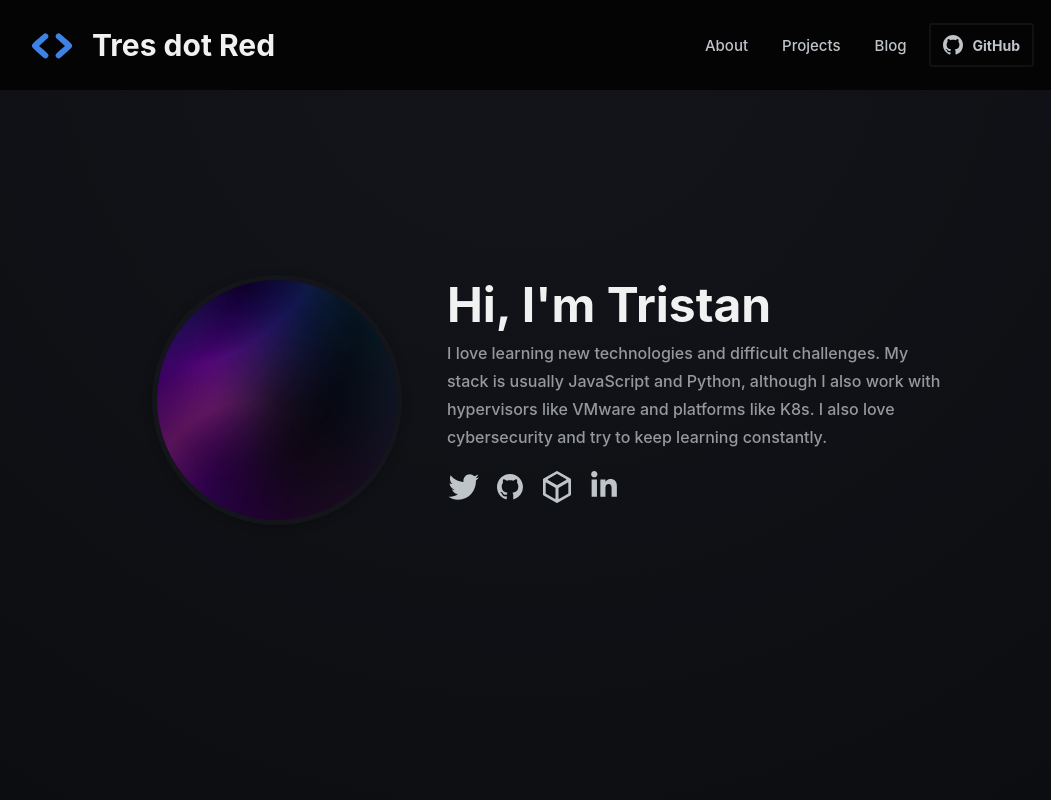
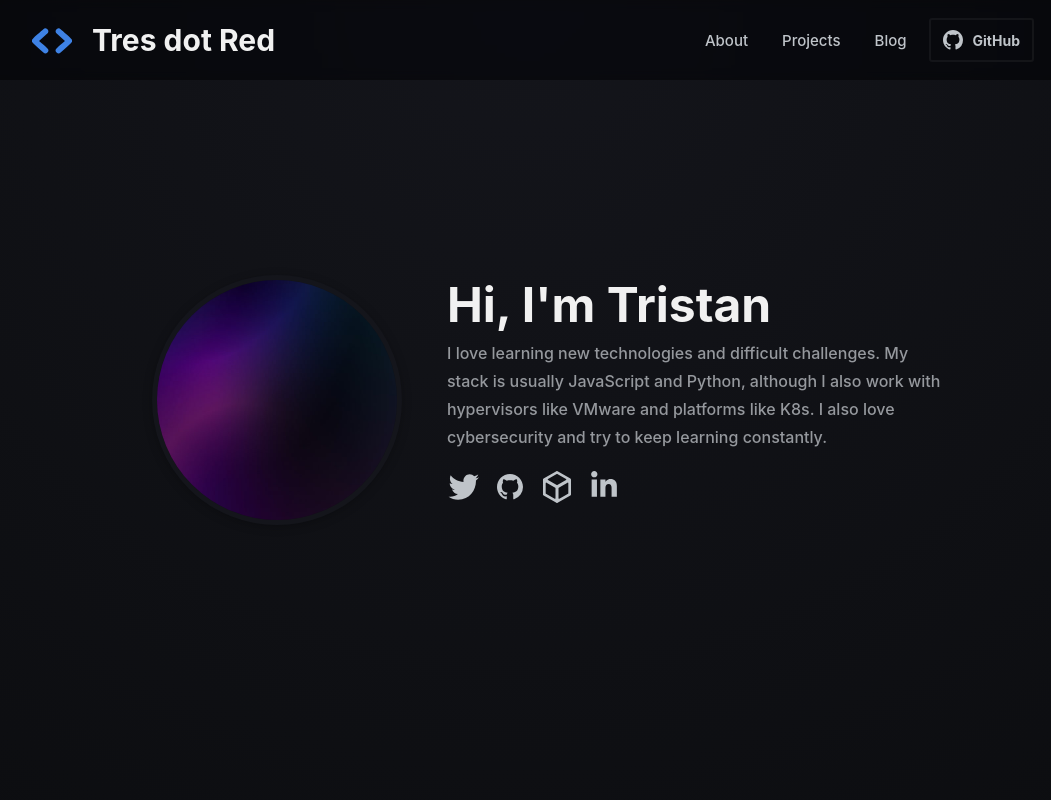
Before and after one commit to fordus/tres.red-old, a React (Create React App) app: page / in a window 1280 px wide. Shown: the top 800 px of the page, without its empty margins (113-1164 px from the left). Built offline with nearby package versions, Linux system fonts and the light colour scheme; no server answers.

Commit message:
nav style update

```diff
--- a/src/App.css
+++ b/src/App.css
@@ -65,8 +65,9 @@ p {
 
 #navbar {
   flex: 0 0 auto;
-  height: 90px;
-  background: var(--bg1);
+  height: 80px;
+  backdrop-filter: saturate(180%) blur(5px);
+  background-color: rgba(0,0,0,.5);
   padding: 0;
   position: fixed;
   width: 100%;
```
